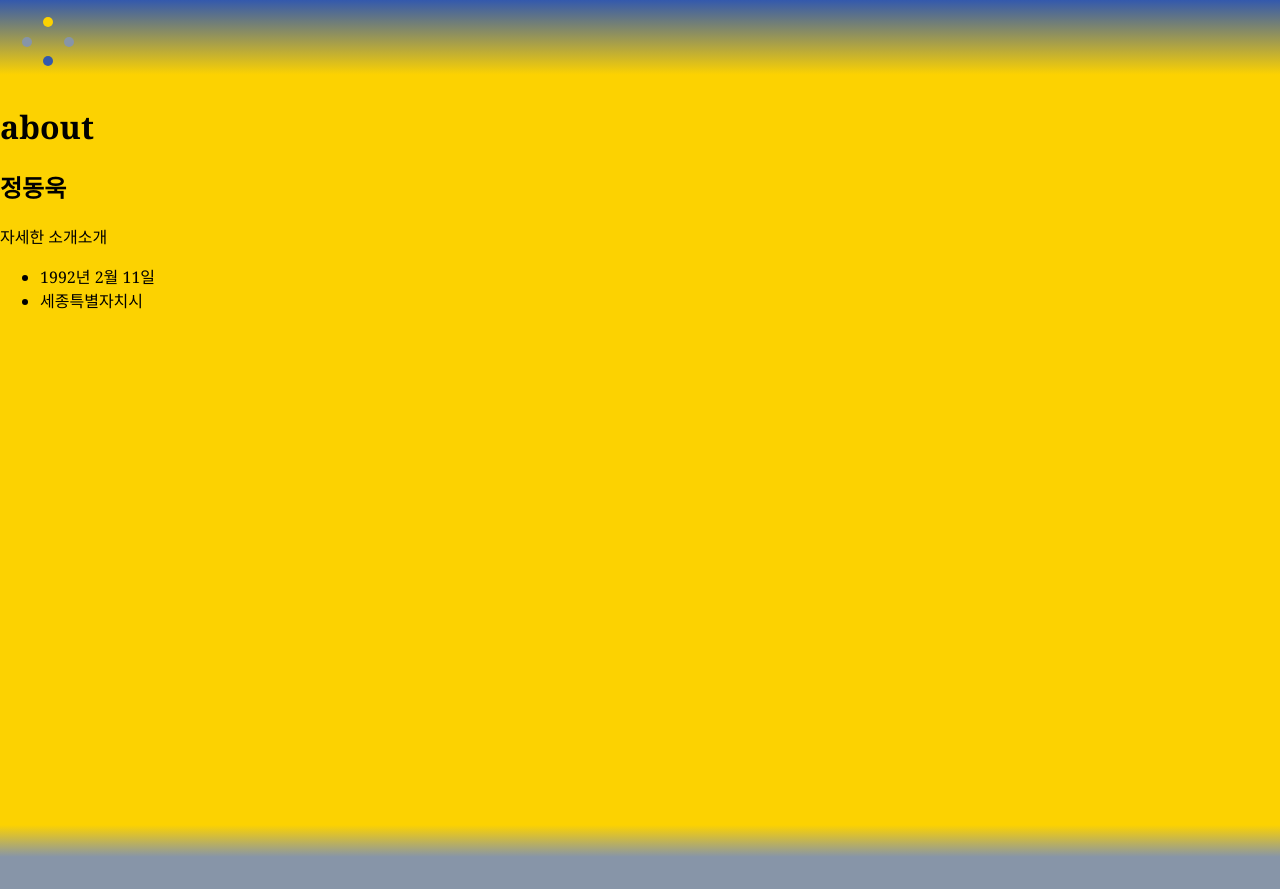
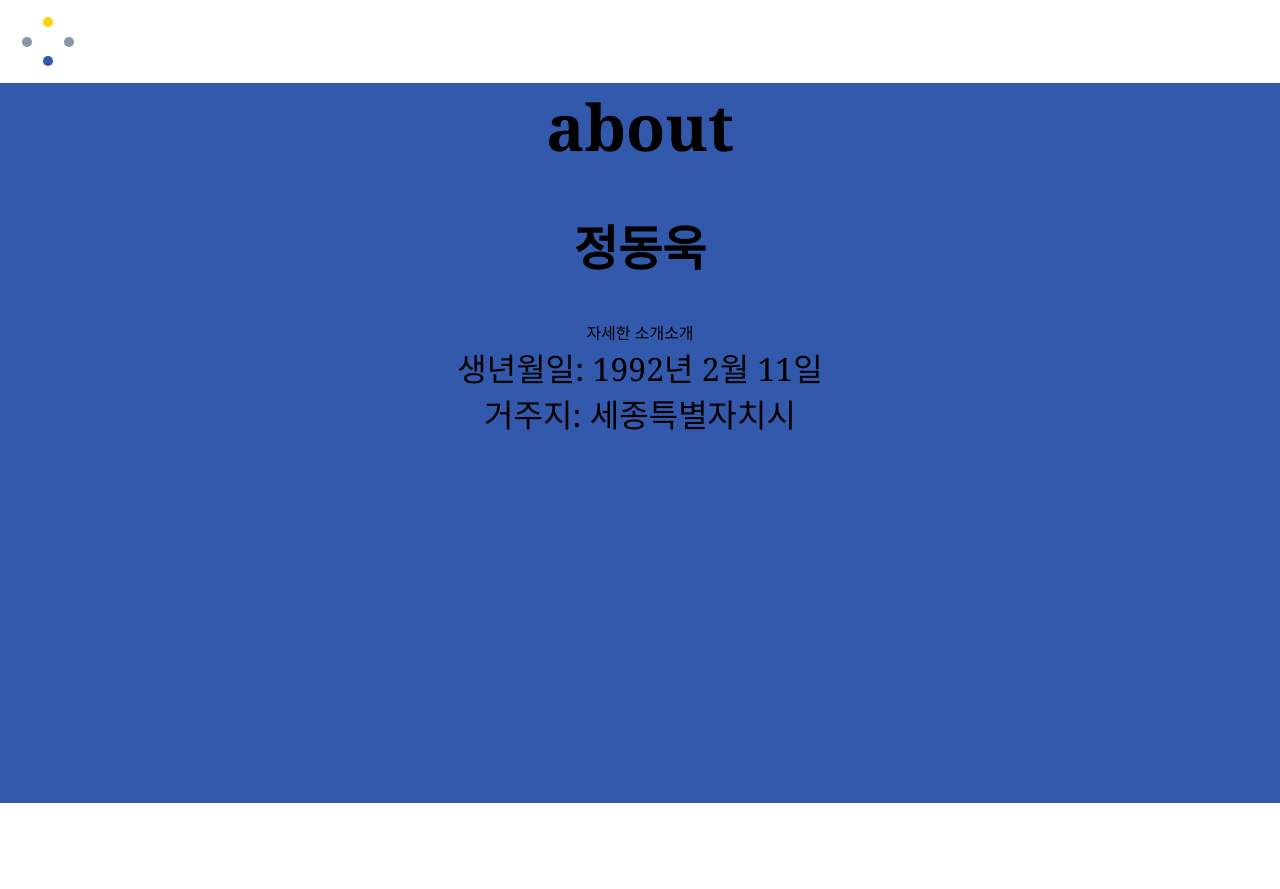
Before and after one commit to DongwookJeong/portfolio, a React (Create React App) app in the folder my-portfolio/: page /about in a window 1280 px wide. After the commit the page ends 867 px from the top, so only its background shows below. Built offline with nearby package versions, Linux system fonts and the light colour scheme.

Commit message:
about 페이지 마크업

```diff
--- a/my-portfolio/src/HeadLayout.js
+++ b/my-portfolio/src/HeadLayout.js
@@ -16,7 +16,7 @@ const HeadLayout = () => {
     <div>
       <header
         style={{
-          background: "linear-gradient(#3359AD,#fcd201 90%)",
+          background: "none",
           display: "flex",
         }}
       >
@@ -70,7 +70,7 @@ const HeadLayout = () => {
 
       <footer
         style={{
-          background: "linear-gradient(#fcd201 , #8795A8 50%)",
+          background: "none",
           height: "8vh",
         }}
       ></footer>
--- a/my-portfolio/src/index.css
+++ b/my-portfolio/src/index.css
@@ -1,6 +1,5 @@
 body {
   margin: 0;
   padding: 0;
-  background: rgba(252, 210, 1);
   font-family: Georgia, "Times New Roman", Times, serif;
 }
--- a/my-portfolio/src/pages/About.js
+++ b/my-portfolio/src/pages/About.js
@@ -1,18 +1,62 @@
 import Warehouse from "../Warehouse";
+import styled from "styled-components";
+/*
+$main: #fcd201;
+$sub: #3359ad;
+$base: #8795a8;
+*/
+
+const AboutMain = styled.div`
+  background: #3359ad;
+  text-align: center;
+  height: inherit;
+`;
+const Head = styled.h1`
+  margin: 0;
+  width: inherit;
+  display: flex;
+  justify-content: center;
+  align-items: center;
+  font-size: 4rem;
+`;
+const Name = styled.h2`
+  font-size: 3rem;
+`;
+
+const Detail = styled.div`
+  font-size: 1rem;
+`;
+
+const BirthAndResidence = styled.ul`
+  margin: 0;
+  padding: 0;
+  height: 30vh;
+  font-size: 2rem;
+  list-style: none;
+  justify-content: space-evenly;
+`;
+
+const Birth = styled.li`
+  font-size: 2rem;
+`;
+
+const Residence = styled.li`
+  font-size: 2rem;
+`;
 
 const About = () => {
   return (
-    <div>
-      <h1>about</h1>
+    <AboutMain>
+      <Head>about</Head>
       <div>
-        <h2>{Warehouse.dongwook.name}</h2>
-        <p>{Warehouse.dongwook.detail}</p>
-        <ul>
-          <li>{Warehouse.dongwook.birth}</li>
-          <li>{Warehouse.dongwook.residence}</li>
-        </ul>
+        <Name>{Warehouse.dongwook.name}</Name>
+        <Detail>{Warehouse.dongwook.detail}</Detail>
+        <BirthAndResidence>
+          <Birth>생년월일: {Warehouse.dongwook.birth}</Birth>
+          <Residence>거주지: {Warehouse.dongwook.residence}</Residence>
+        </BirthAndResidence>
       </div>
-    </div>
+    </AboutMain>
   );
 };
 
--- a/my-portfolio/src/pages/Home.js
+++ b/my-portfolio/src/pages/Home.js
@@ -5,7 +5,7 @@ import "/Users/jactor/portfolio/portfolio/my-portfolio/src/pages/Home.scss";
 import Warehouse from "../Warehouse";
 const Home = () => {
   return (
-    <div>
+    <div className="Mother">
       <h1 className="Home">Jactor</h1>
       <div className="Whm">
         <img className="WhmPfc" alt="IMG_0748.jpg" src={proflie} />
--- a/my-portfolio/src/pages/Home.scss
+++ b/my-portfolio/src/pages/Home.scss
@@ -13,6 +13,11 @@ $base: #8795a8;
 @mixin width-height($width, $height) {
   width: $width;
   height: $height;
+}
+
+.Mother {
+  background: #fcd201;
+  height: inherit;
 }
 
 .Home {
```
